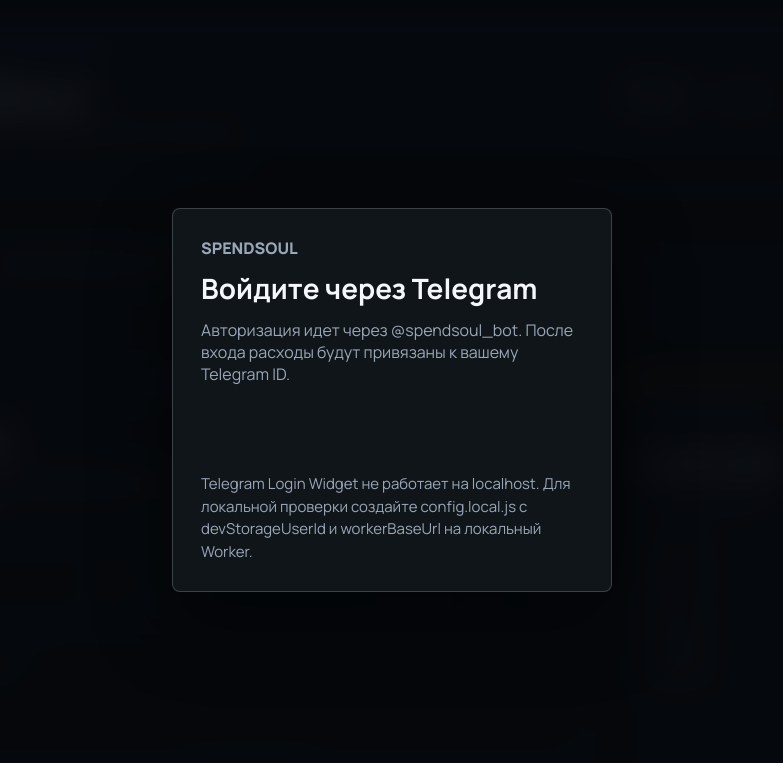
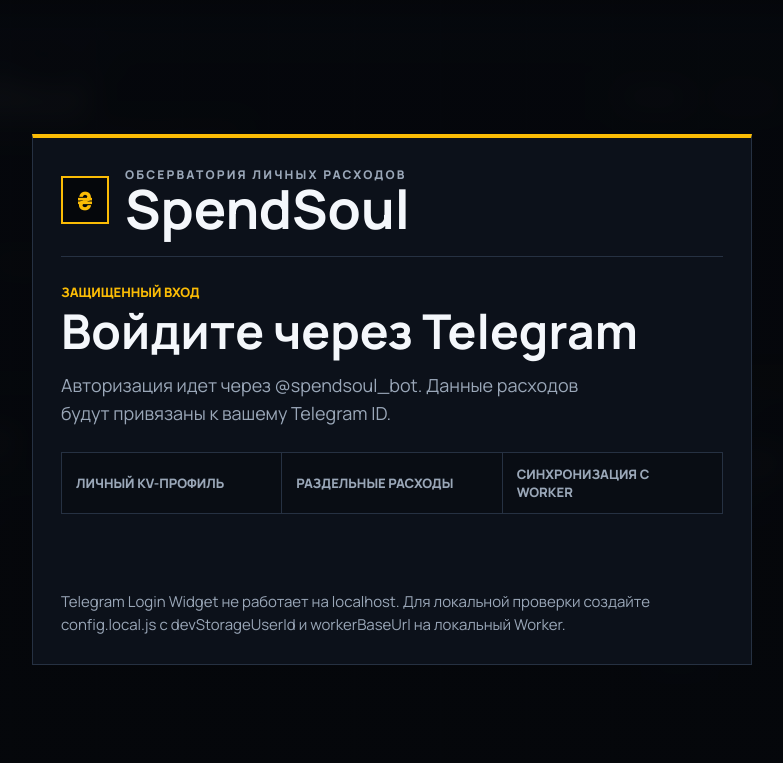
Before and after one commit to walterSHo/SpendSoul, a website: page index.html in a window 1280 px wide. Shown: the top 763 px of the page, without its empty margins (248-1031 px from the left). Drawn offline with nearby package versions, Linux system fonts and the light colour scheme.

Commit message:
Restyle Telegram login gate

```diff
--- a/app.js
+++ b/app.js
@@ -234,9 +234,25 @@ function renderTelegramLoginGate() {
   gate.className = "telegram-login-gate";
   gate.innerHTML = `
     <div class="telegram-login-card">
-      <p class="telegram-login-kicker">SpendSoul</p>
-      <h2>Войдите через Telegram</h2>
-      <p>Авторизация идет через @${escapeHtml(TELEGRAM_BOT_USERNAME)}. После входа расходы будут привязаны к вашему Telegram ID.</p>
+      <div class="telegram-login-brand">
+        <div class="brand-mark telegram-login-mark" aria-hidden="true">
+          <span class="brand-symbol">₴</span>
+        </div>
+        <div>
+          <p class="telegram-login-kicker">Обсерватория личных расходов</p>
+          <h2>SpendSoul</h2>
+        </div>
+      </div>
+      <div class="telegram-login-copy">
+        <p class="telegram-login-label">Защищенный вход</p>
+        <h3>Войдите через Telegram</h3>
+        <p>Авторизация идет через @${escapeHtml(TELEGRAM_BOT_USERNAME)}. Данные расходов будут привязаны к вашему Telegram ID.</p>
+      </div>
+      <div class="telegram-login-meta" aria-label="Что произойдет после входа">
+        <span>Личный KV-профиль</span>
+        <span>Раздельные расходы</span>
+        <span>Синхронизация с Worker</span>
+      </div>
       <div id="telegramLoginButton" class="telegram-login-button"></div>
       <p id="telegramLoginHint" class="telegram-login-hint"></p>
     </div>
--- a/index.html
+++ b/index.html
@@ -15,7 +15,7 @@
       href="https://fonts.googleapis.com/css2?family=Manrope:wght@400;500;700;800&display=swap"
       rel="stylesheet"
     />
-    <link rel="stylesheet" href="./style.css?v=20260426-2" />
+    <link rel="stylesheet" href="./style.css?v=20260426-3" />
     <style>
       :root {
         color-scheme: dark;
@@ -31,7 +31,7 @@
     <script src="https://telegram.org/js/telegram-web-app.js"></script>
     <script src="./config.js?v=20260426-2"></script>
     <script src="./config.local.js?v=20260426-2"></script>
-    <script type="module" src="./app.js?v=20260426-5" defer></script>
+    <script type="module" src="./app.js?v=20260426-6" defer></script>
   </head>
   <body>
     <div class="page-shell">
--- a/style.css
+++ b/style.css
@@ -1849,39 +1849,109 @@ tbody tr:hover .table-edit-button,
   z-index: 2000;
   display: grid;
   place-items: center;
-  padding: 20px;
-  background: rgba(5, 7, 11, 0.88);
-  backdrop-filter: blur(18px);
+  padding: 32px 20px;
+  background:
+    linear-gradient(180deg, rgba(5, 7, 11, 0.94), rgba(5, 7, 11, 0.98)),
+    repeating-linear-gradient(90deg, rgba(66, 133, 244, 0.06) 0 1px, transparent 1px 86px);
+  backdrop-filter: blur(14px);
 }
 
 .telegram-login-card {
-  width: min(440px, 100%);
+  position: relative;
+  width: min(720px, 100%);
   padding: 28px;
-  border: 1px solid rgba(196, 214, 218, 0.24);
-  border-radius: 8px;
-  background: #10151a;
-  box-shadow: 0 28px 80px rgba(0, 0, 0, 0.45);
+  border: 1px solid var(--line);
+  border-top: 4px solid var(--yellow);
+  border-radius: var(--radius);
+  background: var(--panel);
+  box-shadow: none;
+  animation: soft-scale-in 420ms var(--ease-out) both;
+}
+
+.telegram-login-brand {
+  display: flex;
+  align-items: center;
+  gap: 16px;
+  padding-bottom: 22px;
+  border-bottom: 1px solid var(--line);
+}
+
+.telegram-login-mark {
+  flex: 0 0 auto;
+}
+
+.telegram-login-card h2,
+.telegram-login-card h3 {
+  margin: 0;
+  letter-spacing: 0;
 }
 
 .telegram-login-card h2 {
-  margin: 0 0 12px;
-  font-size: 28px;
+  font-size: clamp(34px, 5vw, 54px);
+  line-height: 0.95;
+}
+
+.telegram-login-card h3 {
+  margin-top: 6px;
+  font-size: clamp(30px, 5vw, 48px);
+  line-height: 1.02;
 }
 
 .telegram-login-card p {
+  margin: 0;
   color: var(--muted);
 }
 
 .telegram-login-kicker {
-  margin: 0 0 10px;
-  color: var(--accent);
+  margin: 0 0 8px;
+  color: var(--blue);
+  font-size: 12px;
   font-weight: 800;
   text-transform: uppercase;
-  letter-spacing: 0;
+  letter-spacing: 0.18em;
+}
+
+.telegram-login-copy {
+  padding: 26px 0 0;
+}
+
+.telegram-login-copy > p:last-child {
+  max-width: 560px;
+  margin-top: 16px;
+  font-size: 18px;
+  line-height: 1.55;
+}
+
+.telegram-login-label {
+  color: var(--yellow) !important;
+  font-size: 13px;
+  font-weight: 800;
+  text-transform: uppercase;
+}
+
+.telegram-login-meta {
+  display: grid;
+  grid-template-columns: repeat(3, 1fr);
+  gap: 1px;
+  margin: 24px 0;
+  border: 1px solid var(--line);
+  background: var(--line);
+}
+
+.telegram-login-meta span {
+  min-height: 54px;
+  display: flex;
+  align-items: center;
+  padding: 12px 14px;
+  background: var(--bg-soft);
+  color: var(--muted);
+  font-size: 13px;
+  font-weight: 800;
+  text-transform: uppercase;
 }
 
 .telegram-login-button {
-  margin-top: 22px;
+  display: inline-flex;
   min-height: 48px;
 }
 
@@ -1891,3 +1961,22 @@ tbody tr:hover .table-edit-button,
   font-size: 15px;
   line-height: 1.5;
 }
+
+@media (max-width: 640px) {
+  .telegram-login-card {
+    padding: 22px;
+  }
+
+  .telegram-login-brand {
+    align-items: flex-start;
+  }
+
+  .telegram-login-meta {
+    grid-template-columns: 1fr;
+  }
+
+  .telegram-login-button,
+  .telegram-login-button iframe {
+    max-width: 100%;
+  }
+}
```
